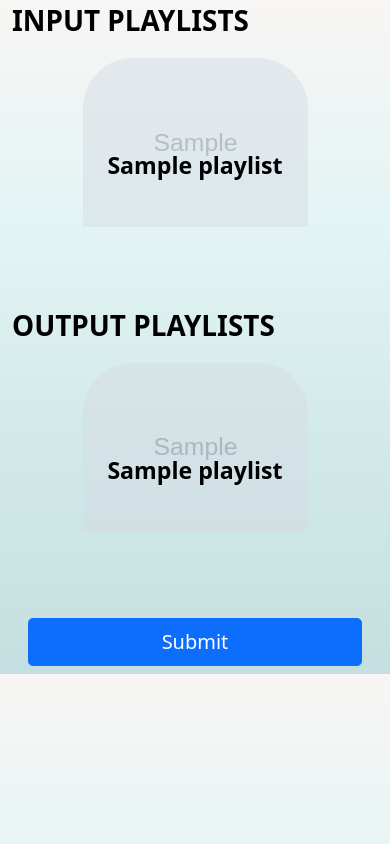
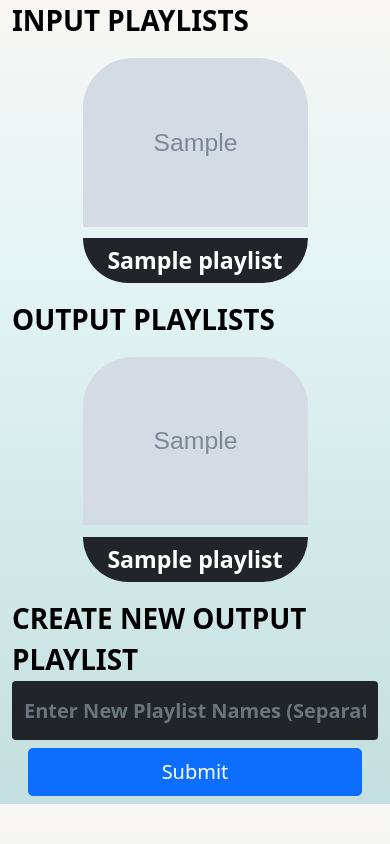
Before and after one commit to VasuRabadia/TuneSort, a Flask app: template main/app/templates/index.html in a window 390 px wide. Run offline with Flask 2, Linux system fonts and the light colour scheme; the template is opened without the code that fills it: most values are stand-ins (such as "Sample title", 1, 10 or a date in 2020); grey boxes marked "Sample" are stand-in pictures; parts of the project's set-up code (start-up, migrations or seed data) failed here and were passed over.

Commit message:
Add create_playlist route and enhance playlist management features
- Implement create_playlist route to allow users to create new playlists via Spotify API.
- Update playlists route to handle new output playlists and integrate with create_playlist.
- Add user route to fetch user information from Spotify.
- Enhance home and index templates for better user experience and input handling.
- Update styles for improved UI consistency and responsiveness.

```diff
--- a/main/app/__init__.py
+++ b/main/app/__init__.py
@@ -10,18 +10,23 @@ def create_app():
     app.config["SESSION_TYPE"] = "filesystem"
     Session(app)
 
+    from .routes.create_playlist import create_playlist_bp
     from .routes.home import home_bp
     from .routes.index import index_bp
     from .routes.playlists import playlists_bp
     from .routes.sort import sort_bp
+
     # from .routes.test import test_bp
     from .routes.tracks import tracks_bp
+    from .routes.user import user_bp
 
+    app.register_blueprint(create_playlist_bp)
     app.register_blueprint(home_bp)
     app.register_blueprint(index_bp)
     app.register_blueprint(playlists_bp)
     app.register_blueprint(sort_bp)
     # app.register_blueprint(test_bp)
     app.register_blueprint(tracks_bp)
+    app.register_blueprint(user_bp)
 
     return app
--- a/main/app/static/style.css
+++ b/main/app/static/style.css
@@ -1,19 +1,26 @@
 :root {
   --ls: clamp(-1.75px, -0.25vw, -3.5px);
   --gradient-angle: 0deg;
-  --gradient-colors: linear-gradient(
+  /* --gradient-colors: linear-gradient(
     var(--gradient-angle),
     #000000,
     #3d0000,
     #950101,
     #ff0000
+  ); */
+  --gradient-colors: linear-gradient(
+    var(--gradient-angle),
+    #5409da,
+    #4e71ff,
+    #8dd8ff,
+    #bbfbff
   );
   --hover-gradient: linear-gradient(
     to bottom,
     rgba(0, 0, 0, 0) 0%,
-    rgba(218, 210, 255, 0.25) 25%,
-    rgba(178, 165, 255, 0.5) 50%,
-    rgba(73, 61, 158, 0.75) 75%
+    rgba(187, 251, 255, 0.25) 25%,
+    rgba(141, 216, 255, 0.5) 50%,
+    rgba(78, 113, 255, 0.75) 75%
   );
   --background-gradient: linear-gradient(
     var(--gradient-angle),
@@ -38,32 +45,15 @@ body {
   color: #000000;
 }
 
-.uppercase {
-  text-transform: uppercase;
+p {
+  margin-bottom: 0px;
 }
 
-.image_hover {
-  cursor: pointer;
-  display: inline-block;
-  position: relative;
-  background-color: rgba(0, 0, 0, 0);
-}
-
-.image_hover:hover .inner_text,
-.image_hover.selected .inner_text {
-  background: var(--hover-gradient);
-  border-radius: 50px;
-}
-
-.image_hover:hover .text,
-.image_hover.selected .text {
-  top: 20%;
-}
-
-.image_hover:hover .para,
-.image_hover.selected .para {
-  transform: translateY(50px);
+img {
+  max-width: 100%;
+  height: auto;
   opacity: 1;
+  display: block;
 }
 
 .image {
@@ -74,18 +64,22 @@ body {
   border-radius: 50px;
 }
 
-img {
-  max-width: 100%;
-  height: auto;
-  opacity: 0.5;
+.width-225 {
+  width: 225px;
+  display: inline-block;
+}
+
+.image_hover {
+  cursor: pointer;
   display: block;
+  position: relative;
+  overflow: hidden;
+  background-color: rgba(0, 0, 0, 0);
 }
 
 .inner_text {
   inset: 0;
   position: absolute;
-  top: 0;
-  left: 0;
   display: flex;
   justify-content: center;
   text-align: center;
@@ -94,11 +88,32 @@ img {
   border-radius: 50px;
 }
 
+.image_hover:hover .inner_text,
+.image_hover.selected .inner_text {
+  background: var(--hover-gradient);
+}
+
 .text {
   width: 100%;
   position: absolute;
-  top: 40%;
+  bottom: 0px;
   transition-duration: 0.4s;
+}
+
+.image_hover:hover .text,
+.image_hover.selected .text {
+  bottom: 173px;
+}
+
+.name {
+  padding: 5px;
+  border-radius: 0 0 50px 50px;
+  transition-duration: 0.4s;
+}
+
+.image_hover:hover .name,
+.image_hover.selected .name {
+  border-radius: 0;
 }
 
 .para {
@@ -106,13 +121,15 @@ img {
   height: auto;
   text-align: center;
   position: absolute;
-  transform: translateY(25px);
+  transform: translateY(0px);
   opacity: 0;
   transition-duration: 0.4s;
 }
 
-p {
-  margin-bottom: 0px;
+.image_hover:hover .para,
+.image_hover.selected .para {
+  transform: translateY(120px);
+  opacity: 1;
 }
 
 .image_hover.selected {
@@ -120,14 +137,23 @@ p {
   border-radius: 50px;
 }
 
+.select-text {
+  border-radius: 0 0 50px 50px;
+  padding: 5px;
+}
+
 .content {
   text-align: center;
 }
 
-.title {
+.title,
+.sub-title {
   letter-spacing: var(--ls);
-  position: relative;
-  margin: 0;
+}
+
+.create-playlist-input {
+  border: none;
+  height: 100%;
 }
 
 .animated-gradient {
@@ -140,12 +166,18 @@ p {
 
 @keyframes gradient-move {
   0% {
+    background-position: 0% 0%;
+  }
+  25% {
+    background-position: 100% 50%;
+  }
+  50% {
+    background-position: 50% 100%;
+  }
+  75% {
     background-position: 0% 50%;
   }
-  50% {
-    background-position: 100% 50%;
-  }
   100% {
-    background-position: 0% 50%;
+    background-position: 0% 0%;
   }
 }
--- a/main/app/templates/index.html
+++ b/main/app/templates/index.html
@@ -19,9 +19,9 @@
   <body>
     <div class="container">
       <form method="POST" action="/playlists">
-        <input type="hidden" name="selected_data" id="selectedData" />
+        <input type="hidden" name="selected_data" id="selected_data" />
         <!-- INPUT PLAYLISTS -->
-        <label for="input_playlists" class="fs-1 fw-bolder uppercase"
+        <label for="input_playlists" class="fs-1 fw-bolder text-uppercase"
           >input playlists</label
         >
         <div
@@ -44,10 +44,12 @@
                 />
               </div>
               <div class="inner_text">
-                <div class="text">
-                  <span class="fw-bold fs-3">{{ playlist.name }}</span>
-                  <div class="para uppercase fw-bolder fs-3">
-                    <p class="select-text">SELECT</p>
+                <div class="text text-white">
+                  <span class="name fw-bold fs-3 bg-dark width-225"
+                    >{{ playlist.name }}</span
+                  >
+                  <div class="para text-uppercase fw-bolder fs-3">
+                    <p class="select-text bg-dark width-225">SELECT</p>
                   </div>
                 </div>
               </div>
@@ -56,7 +58,7 @@
           {% endif %} {% endfor %}
         </div>
         <!-- OUTPUT PLAYLISTS -->
-        <label for="output_playlists" class="fs-1 fw-bolder uppercase"
+        <label for="output_playlists" class="fs-1 fw-bolder text-uppercase"
           >output playlists</label
         >
         <div
@@ -77,13 +79,14 @@
                   src="{% if 'http' in playlist.image %}{{ playlist.image }}{% else %}{{ url_for('static', filename='images/' ~ playlist.image) }}{% endif %}"
                   alt="{{ playlist.name }}"
                 />
-                <div class="tick-icon"><!-- Tick Icon --></div>
               </div>
               <div class="inner_text">
-                <div class="text">
-                  <span class="fw-bold fs-3">{{ playlist.name }}</span>
-                  <div class="para uppercase fw-bolder fs-3">
-                    <p class="select-text">SELECT</p>
+                <div class="text text-white">
+                  <span class="name fw-bold fs-3 bg-dark width-225"
+                    >{{ playlist.name }}</span
+                  >
+                  <div class="para text-uppercase fw-bolder fs-3">
+                    <p class="select-text bg-dark width-225">SELECT</p>
                   </div>
                 </div>
               </div>
@@ -91,6 +94,27 @@
           </div>
           {% endif %} {% endfor %}
         </div>
+        <!-- CREATE NEW OUTPUT PLAYLIST -->
+        <div class="row align-items-center">
+          <div class="col-md-4">
+            <label
+              for="new_output_playlists"
+              class="fs-1 fw-bolder text-uppercase"
+            >
+              Create New Output Playlist
+            </label>
+          </div>
+          <div class="col-md-8">
+            <input
+              type="text"
+              class="form-control fs-5 bg-dark text-white fw-bolder py-3 create-playlist-input"
+              id="new_output_playlists"
+              name="new_output_playlists"
+              placeholder="Enter New Playlist Names (Separate Using Commas)"
+            />
+          </div>
+        </div>
+        <!-- SUBMIT BUTTON -->
         <div class="d-grid gap-2 mx-3 my-2">
           <button class="btn btn-primary btn-lg" type="submit">Submit</button>
         </div>
@@ -116,22 +140,19 @@
     </script>
     <!-- Custom JS -->
     <script>
-      document
-        .querySelector("form")
-        .addEventListener("submit", function (event) {
+      // This script adds selected track data to a hidden input field before submit
+      document.querySelector("form").addEventListener("submit", function () {
         const selectedElements = document.querySelectorAll(
           ".image_hover.selected"
         );
-          const selectedData = Array.from(selectedElements).map((el) => {
-            return {
+        const selected_data = Array.from(selectedElements).map((el) => ({
           id: el.getAttribute("data-id"),
           name: el.getAttribute("data-name"),
           selected: true,
-            };
-          });
+        }));
 
-          document.getElementById("selectedData").value =
-            JSON.stringify(selectedData);
+        document.getElementById("selected_data").value =
+          JSON.stringify(selected_data);
       });
     </script>
   </body>
```
Also changed, not shown: main/app/routes/create_playlist.py (added, +44 -0 lines), main/app/routes/playlists.py (+57 -1 lines), main/app/routes/sort.py (+7 -0 lines), main/app/routes/user.py (added, +26 -0 lines), main/app/templates/home.html (+4 -6 lines). Lines whose indentation alone changed are shown as unchanged.
